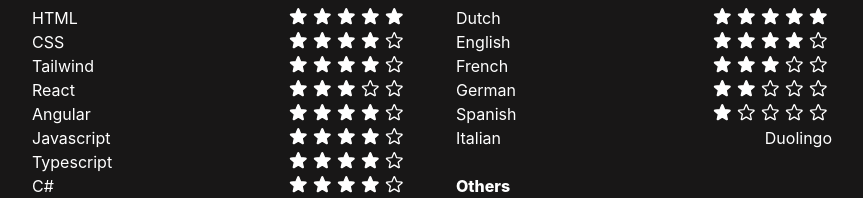
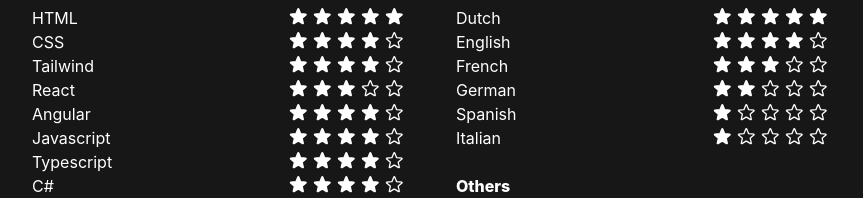
Before and after one commit to WoutDM/Resume, a React (Create React App) app: page / in a window 1280 px wide. Shown: the part 980-1178 px from the top of the page, without its empty margins (208-1071 px from the left). Built offline with nearby package versions, Linux system fonts and the light colour scheme.

Commit message:
feat: all stars, no text

```diff
--- a/src/pages/homepage/sections/Skills/SkillRatings/SkillRatings.jsx
+++ b/src/pages/homepage/sections/Skills/SkillRatings/SkillRatings.jsx
@@ -30,7 +30,7 @@
                         <SkillRating skill={'French'} rating={3}></SkillRating>
                         <SkillRating skill={'German'} rating={2}></SkillRating>
                         <SkillRating skill={'Spanish'} rating={1}></SkillRating>
-                        <SkillRating skill={'Italian'} rating={'Duolingo'}></SkillRating>
+                        <SkillRating skill={'Italian'} rating={1}></SkillRating>
                     </div>
                     <div>
                         <h2 className="font-extrabold mt-6  border-b-2 mb-2 pb-2 border-[#24CBFF]">Others</h2>
```
